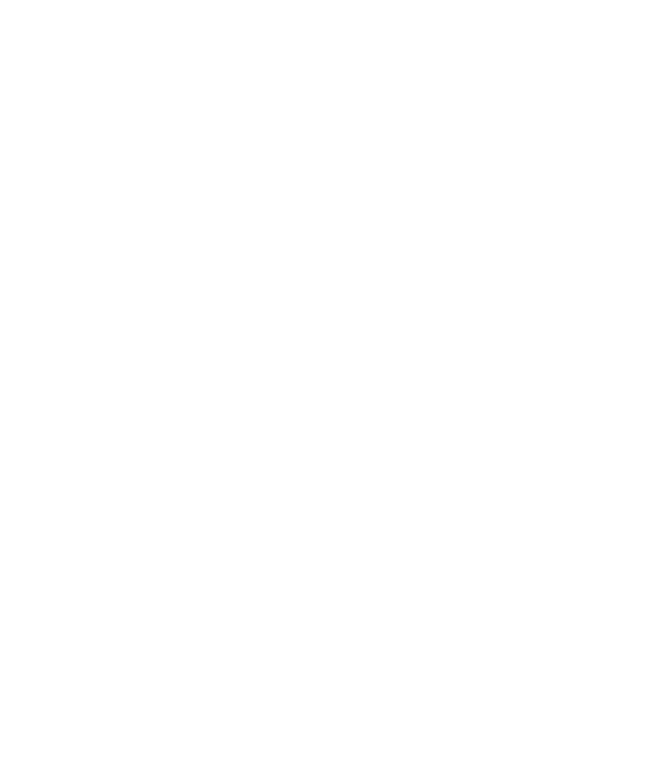
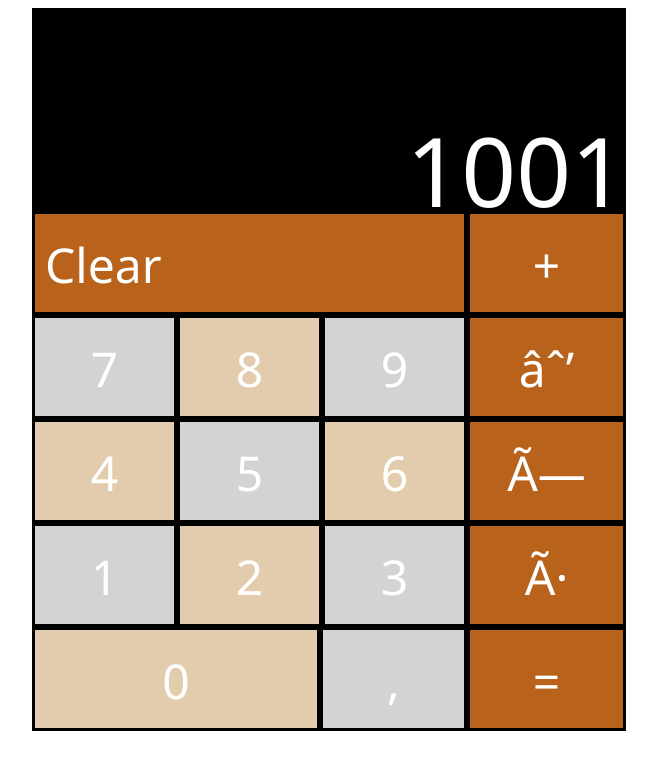
Before and after one commit to ZhiyuanJ/the-odin-project, a plain HTML site: page caculator/index.html in a window 1280 px wide. Shown: the whole page, without its empty margins (311-968 px from the left). Drawn offline with Linux system fonts and the light colour scheme.

Commit message:
Finish the html part of the calculator

```diff
--- a/caculator/index.html
+++ b/caculator/index.html
@@ -3,10 +3,40 @@
     <head>
         <meta charset="en">
         <title>Calculator</title>
-        <link rel = "style" href="style.css">
-        <script src="script.js"></script>
+        <link rel = "stylesheet" href="style.css">
+        <script src="script-function.js" defer></script>
+        <script src="script-ui.js" defer></script>
     </head>
+
+
     <body>
+        <div id = "background">
+            <div id = "display"><p class = "result">1001</p></div>
 
+            <div id = "button">
+                <div>
+                    <div class = "operator" id = "clear"> <p id = "clear_symbol">Clear</div>
+                        <div id = "numbers">
+                            <div id = "number_up">
+
+                            </div>
+                            <div id = "number_down">
+                                <div id = "number_zero"><p class = "symbol">0</p></div>
+                                <div id = "decimal_button"><p class = "symbol" >,</p></div>
+                            </div>
+
+                        </div> <!-- palce all number and decimal inside-->
+                </div>
+                <div class = "operator" id = "calculation">
+                    <div class = "calc_button" id = "plus"><p class = "symbol">+</p></div>
+                    <div class = "calc_button" id = "minus"><p class = "symbol">−</p></div>
+                    <div class = "calc_button" id = "times"><p class = "symbol">×</p></div>
+                    <div class = "calc_button" id = "divides"><p class = "symbol">÷</p></div>
+                    <div class = "calc_button" id = "equals"><p class = "symbol">=</p></div>
+                </div> <!-- place all operator, except clear, inside-->
+            </div>
+
+
+        </div>
     </body>
 </html>
--- /dev/null
+++ b/caculator/script-function.js
@@ -0,0 +1,26 @@
+let inputA;
+let inputB;
+let operator;
+
+function plus(a, b){
+    return a + b;
+};
+
+function minus(a, b){
+    return a - b;
+};
+
+function times(a, b){
+    return a * b;
+};
+
+function divd(a , b){
+    return Math.round((a/b)*100)/100; //Round the number to 2 decimal number, if needed
+};
+
+function operation(a , b , operator){
+    return operator(a, b);
+};
+
+inputA = 4;
+inputB = 10;
--- /dev/null
+++ b/caculator/script-ui.js
@@ -0,0 +1,23 @@
+const numberUp_container = document.querySelector('#number_up');
+const operator_container = document.querySelector("#calculation")
+
+
+
+for( i = 0; i< 9; i ++){
+    const num_button = document.createElement("div");
+    num_button.setAttribute('class', "num_button");
+    num_button.setAttribute('id', "num_"+(i+1))
+    num_button.style["border-style"] = "solid";
+    num_button.style["box-sizing"] = "border-box";
+
+    const num_text = document.createElement("p");
+    num_text.textContent = i+1;
+    num_text.setAttribute("class", "symbol");
+
+    if(i%2 !== 0){
+        num_button.style["background-color"] = "#E3CCAE"
+    }
+    num_button.appendChild(num_text);
+
+    numberUp_container.appendChild(num_button);
+}
--- a/caculator/style.css
+++ b/caculator/style.css
@@ -0,0 +1,123 @@
+body{
+    display:flex;
+    justify-content: center;
+
+}
+
+p{
+    font-family: 'Segoe UI', Tahoma, Geneva, Verdana, sans-serif;
+}
+
+.result{
+    font-size: 96px;
+    text-align: right;
+    vertical-align: baseline;
+    margin-bottom: 0px;
+
+}
+
+#background{
+    width: 594px;
+    height: 723px;
+    background-color: black;
+    display:flex;
+    flex-direction: column;
+
+}
+
+#display{
+    background-color: black;
+    width: 594px;
+    height: 203px;
+    color:white
+}
+
+#button{
+    background-color: black;
+    width:594px;
+    height:517px;
+    display:flex;
+    flex-wrap: wrap;
+}
+
+#clear{
+    width: 435px;
+    height: 104px;
+    background-color: #B8621B;
+    border-style: solid;
+    box-sizing: border-box;
+}
+
+#numbers{
+    display: flex;
+    width:435px;
+    height: 416px;
+    background-color: lightgrey;
+    flex-direction: column;
+}
+
+#number_up{
+    display:flex;
+    flex-wrap: wrap-reverse;
+}
+
+#number_down{
+    display:flex;
+}
+
+#number_zero{
+    background-color: #E3CCAE;
+    box-sizing: border-box;
+    border-style: solid;
+    height: 104px;
+    flex: 2 1 0;
+
+}
+
+#decimal_button{
+    flex: 1;
+    height: 104px;
+    border-style: solid;
+    box-sizing: border-box;
+}
+
+#calculation{
+    width:159px;
+    height:520px;
+    background-color: black;
+
+}
+
+.num_button{
+    width: 145px;
+    height: 104px;
+    padding:0;
+}
+
+.calc_button{
+    width: 159px;
+    height:104px;
+    margin: 0 auto;
+    background-color: #B8621B;
+    border-style:solid;
+    box-sizing: border-box;
+}
+
+
+.symbol{
+    font-size: 48px;
+    color:white;
+    text-align: center;
+    vertical-align: middle;
+    margin:18px;
+
+}
+
+#clear_symbol{
+        font-size: 48px;
+        color:white;
+        text-align: left;
+        vertical-align: middle;
+        margin:0;
+        margin: 18px 0 0 10px;
+}
```
Also changed, not shown: caculator/script.js (deleted).
